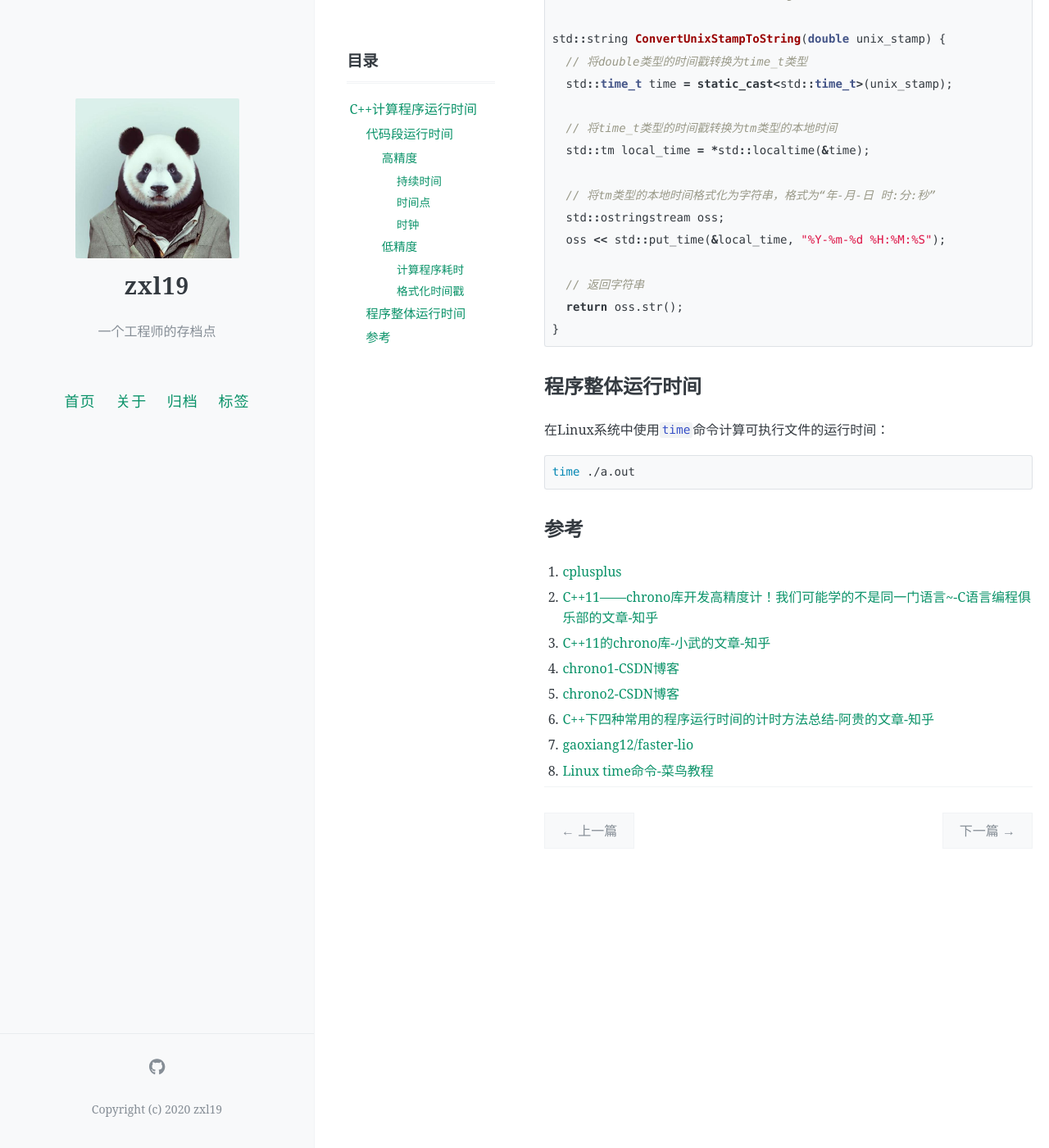
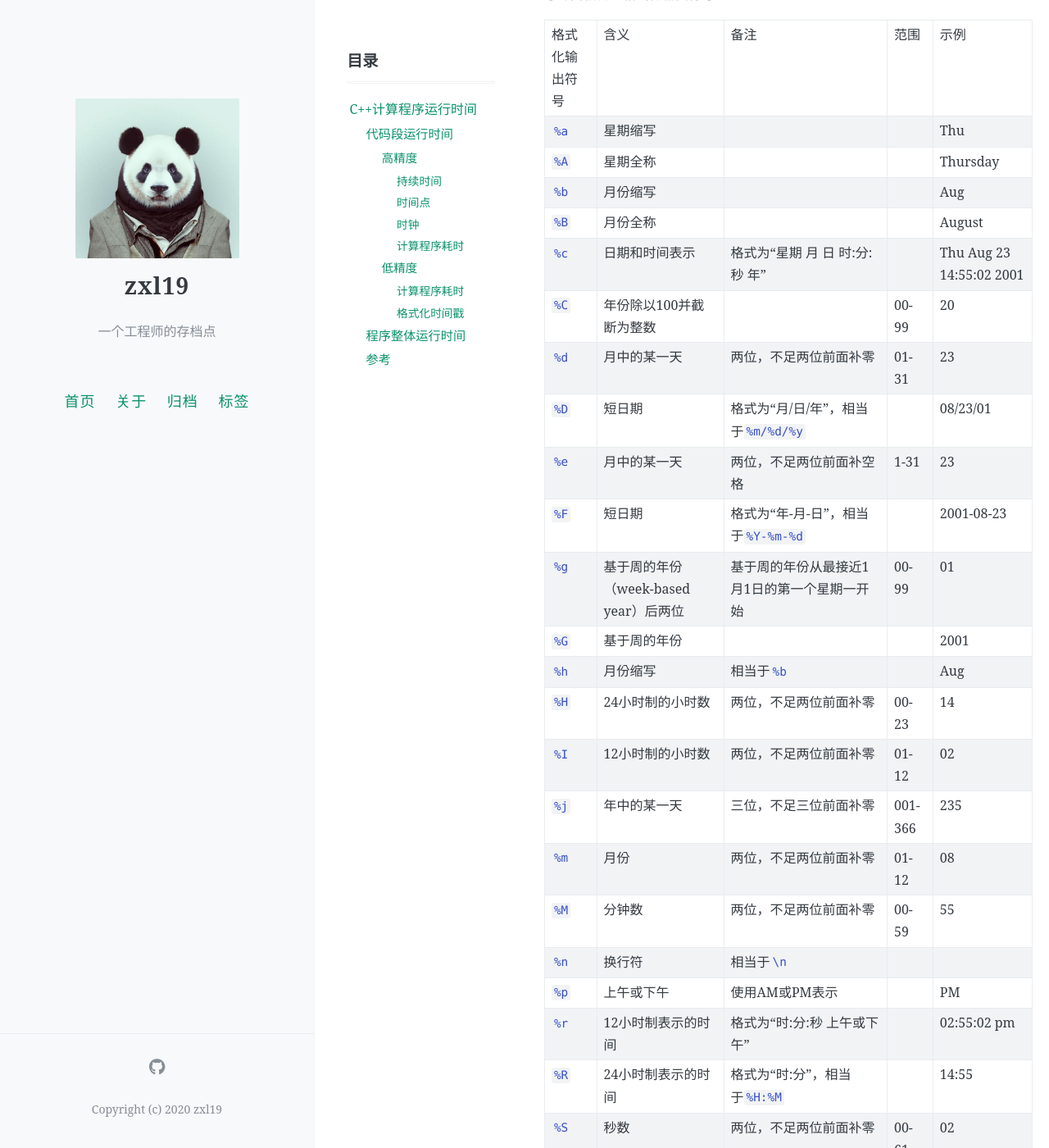
Before and after one commit to zxl19/zxl19.github.io, a Jekyll site: the page built from _posts/2021-06-02-cpp-time.md, in a window 1280 px wide and 1400 px high, scrolled down 4523 px. Shown: the whole window at 82% size. Built offline with Jekyll 4.4.1, drawn with Linux system fonts in a browser that asks for light colours; comment, search, counter and statistics services are not loaded; some of the changed text lies outside the part shown.

Commit message:
Update Posts modified:   _posts/2020-06-03-vscode-setup.md modified:   _posts/2021-06-02-cpp-time.md modified:   _posts/2023-03-28-python-package.md

````diff
--- a/_posts/2021-06-02-cpp-time.md
+++ b/_posts/2021-06-02-cpp-time.md
@@ -118,7 +118,9 @@ static time_t to_time_t (const time_point& tp) noexcept;
 static time_point from_time_t (time_t t) noexcept;
 ```
 
-以`steady_clock`为例进行说明：
+#### 计算程序耗时
+
+以`steady_clock`为例：
 
 ```cpp
 #include <chrono>
@@ -189,6 +191,50 @@ size_t strftime(char* ptr, size_t maxsize, const char* format,
                 const struct tm* timeptr);  // 将tm类型转换为字符串，支持自定义格式
 ```
 
+与时间相关的格式化输出符号：
+
+| 格式化输出符号 | 含义 | 备注 | 范围 | 示例 |
+| :--- | :--- | :--- | :--- | :--- |
+| `%a` | 星期缩写 |  |  | Thu |
+| `%A` | 星期全称 |  |  | Thursday |
+| `%b` | 月份缩写 |  |  | Aug |
+| `%B` | 月份全称 |  |  | August |
+| `%c` | 日期和时间表示 | 格式为“星期 月 日 时:分:秒 年” |  | Thu Aug 23 14:55:02 2001 |
+| `%C` | 年份除以100并截断为整数 |  | 00-99 | 20 |
+| `%d` | 月中的某一天 | 两位，不足两位前面补零 | 01-31 | 23 |
+| `%D` | 短日期 | 格式为“月/日/年”，相当于`%m/%d/%y` |  | 08/23/01 |
+| `%e` | 月中的某一天 | 两位，不足两位前面补空格 | 1-31 | 23 |
+| `%F` | 短日期 | 格式为“年-月-日”，相当于`%Y-%m-%d` |  | 2001-08-23 |
+| `%g` | 基于周的年份（week-based year）后两位 | 基于周的年份从最接近1月1日的第一个星期一开始 | 00-99 | 01 |
+| `%G` | 基于周的年份 |  |  | 2001 |
+| `%h` | 月份缩写 | 相当于`%b` |  | Aug |
+| `%H` | 24小时制的小时数 | 两位，不足两位前面补零 | 00-23 | 14 |
+| `%I` | 12小时制的小时数 | 两位，不足两位前面补零 | 01-12 | 02 |
+| `%j` | 年中的某一天 | 三位，不足三位前面补零 | 001-366 | 235 |
+| `%m` | 月份 | 两位，不足两位前面补零 | 01-12 | 08 |
+| `%M` | 分钟数 | 两位，不足两位前面补零 | 00-59 | 55 |
+| `%n` | 换行符 | 相当于`\n` |  |  |
+| `%p` | 上午或下午 | 使用AM或PM表示 |  | PM |
+| `%r` | 12小时制表示的时间 | 格式为“时:分:秒 上午或下午” |  | 02:55:02 pm |
+| `%R` | 24小时制表示的时间 | 格式为“时:分”，相当于`%H:%M` |  | 14:55 |
+| `%S` | 秒数 | 两位，不足两位前面补零 | 00-61 | 02 |
+| `%t` | 水平制表符 | 相当于`\t` |  |  |
+| `%T` | ISO 8601标准规定的时间 | 格式为“时:分:秒”，相当于`%H:%M:%S` |  | 14:55:02 |
+| `%u` | ISO 8601标准规定的星期 | 星期一为1，之后依次递增 | 1-7 | 4 |
+| `%U` | 年中的某一周 | 以第1个星期日为第1周的第1天 | 00-53 | 33 |
+| `%V` | ISO 8601标准规定的周 |  | 01-53 | 33 |
+| `%w` | 星期 | 星期日为0，之后依次递增 | 0-6 | 4 |
+| `%W` | 年中的某一周 | 以第1个星期一为第1周的第1天 | 00-53 | 34 |
+| `%x` | 日期表示 | 格式为“月/日/年” |  | 08/23/01 |
+| `%X` | 时间表示 | 格式为“时:分:秒” |  | 14:55:02 |
+| `%y` | 年份后两位 |  | 00-99 | 01 |
+| `%Y` | 年份 |  |  | 2001 |
+| `%z` | ISO 8601标准规定的当前时区相对于UTC的偏移量 | 1分钟为1，1小时为100，如果无法确定时区，则输出空字符串 |  | +100 |
+| `%Z` | 时区名称或缩写 | 如果无法确定时区，则输出空字符串 |  | CDT |
+| `%%` | 百分号 |  |  | % |
+
+示例：
+
 ```cpp
 #include <ctime>
 #include <iomanip>  // std::put_time()
````
Also changed, not shown: other parts of _posts/2021-06-02-cpp-time.md (+2 -1 lines), _posts/2020-06-03-vscode-setup.md (+31 -30 lines), _posts/2023-03-28-python-package.md (+1 -0 lines).
